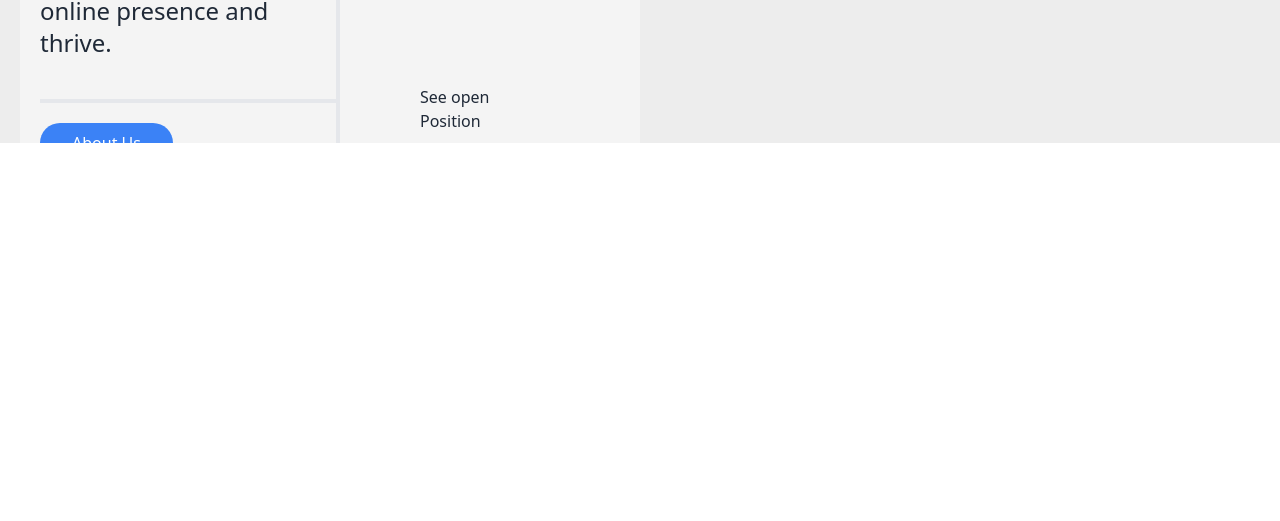
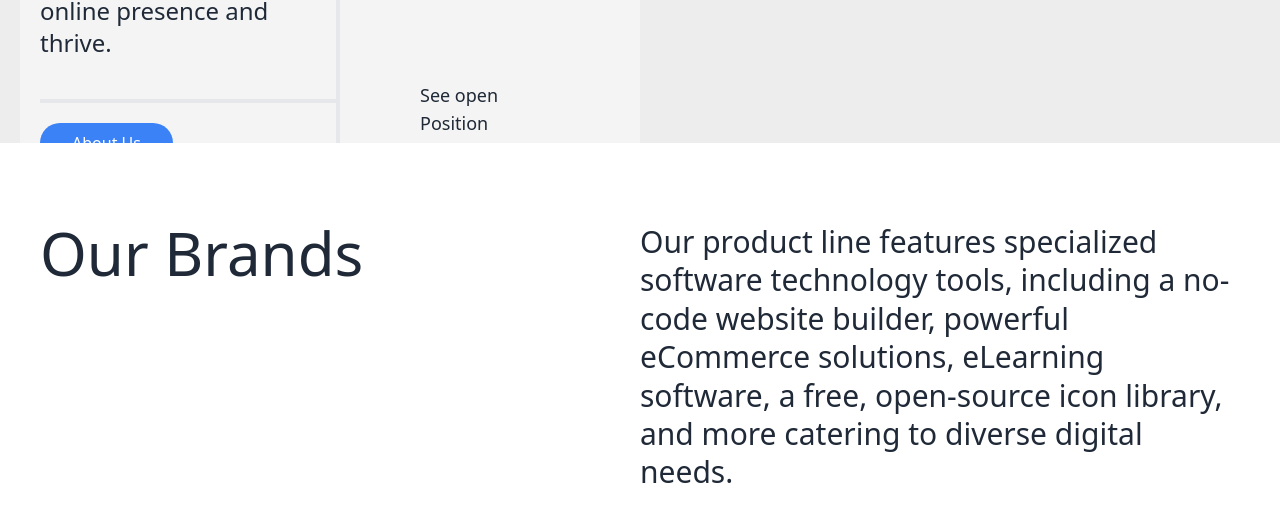
Before and after one commit to YousufOO7/Ollyo, a React (Vite) app: page / in a window 1280 px wide. Shown: the part 629-1150 px from the top of the page. Before the commit the page ends 800 px from the top, so only its background shows below. Built offline with nearby package versions, Linux system fonts and the light colour scheme.

Commit message:
added the Brand section

```diff
--- a/src/Components/Home/Home.jsx
+++ b/src/Components/Home/Home.jsx
@@ -1,10 +1,12 @@
 import React from 'react';
 import Banner from '../../Pages/Banner/Banner';
+import Brands from '../../Pages/Brands/Brands';
 
 const Home = () => {
     return (
         <div>
             <Banner />
+            <Brands />
         </div>
     );
 };
--- a/src/Pages/Banner/Banner.jsx
+++ b/src/Pages/Banner/Banner.jsx
@@ -20,7 +20,7 @@ const Banner = () => {
                         </div>
 
                         <div className="w-1/2 flex items-center pt-40 lg:pt-52 pl-10 lg:pl-20">
-                            <p>See open <br />Position</p>
+                            <p className="text-lg font-normal">See open <br />Position</p>
                         </div>
                     </div>
 
--- /dev/null
+++ b/src/Pages/Brands/Brands.jsx
@@ -0,0 +1,18 @@
+
+const Brands = () => {
+    return (
+        <div className="my-20 w-full">
+            <div className="container flex md:flex-row flex-col  justify-between px-10">
+                <div className="name md:w-1/2">
+                    <h1 className="text-5xl lg:text-6xl mb-10 md:mb-0">Our Brands</h1>
+                </div>
+                <div className="text md:w-1/2">
+                    <p className="text-xl lg:text-3xl lg:leading-[3vw]">
+                        Our product line features specialized software technology tools, including a no-code website builder, powerful eCommerce solutions, eLearning software, a free, open-source icon library, and more catering to diverse digital needs.</p>
+                </div>
+            </div>
+        </div>
+    );
+};
+
+export default Brands;
```
